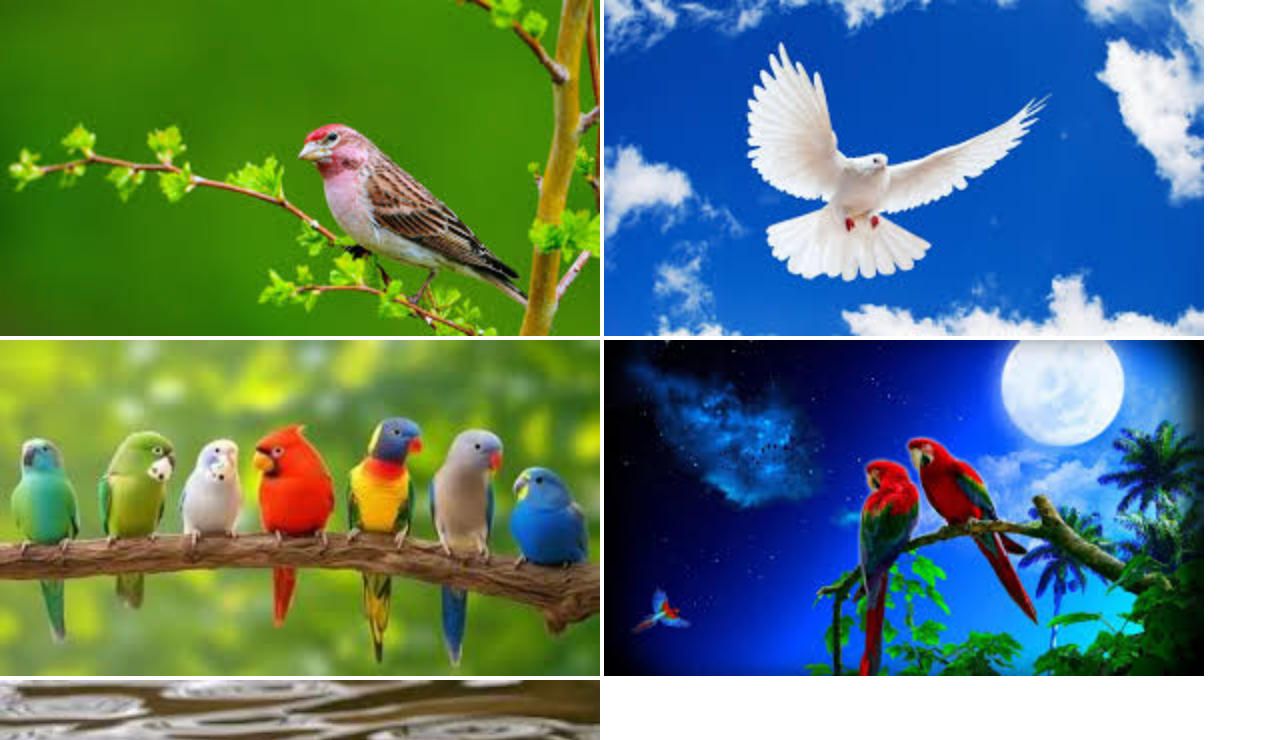
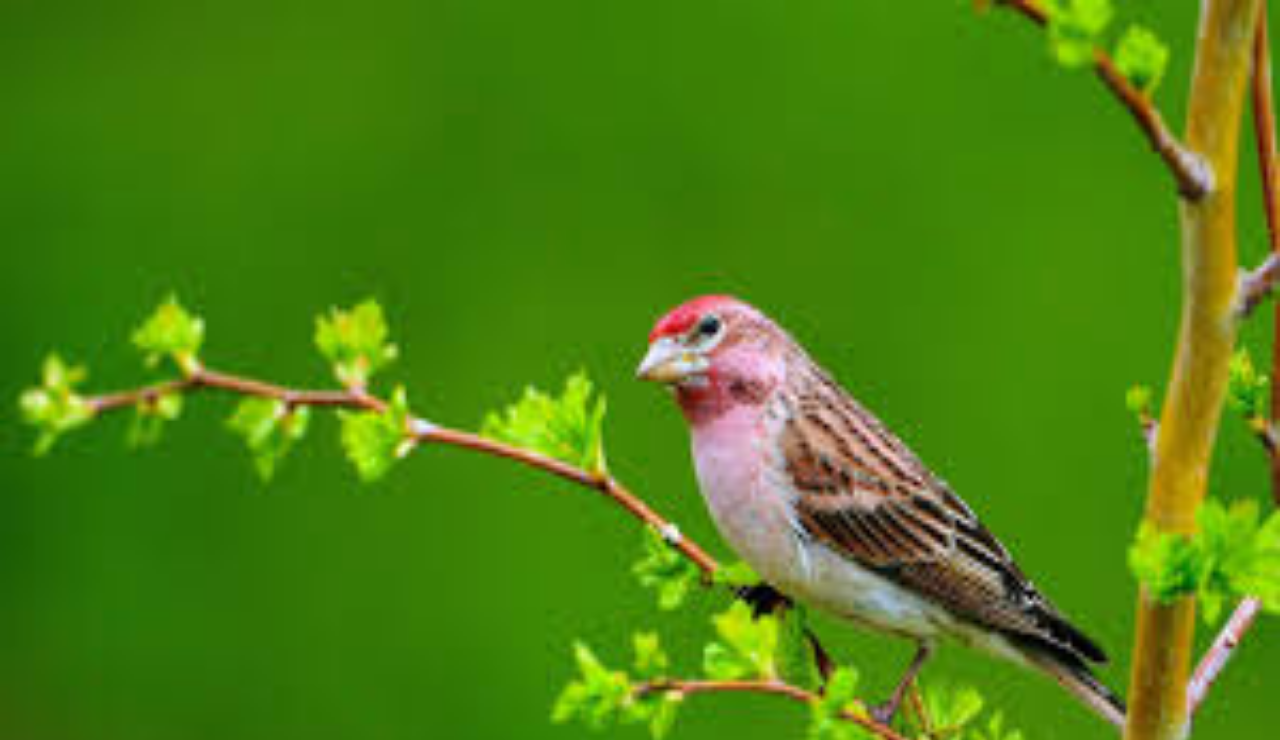
Before and after one commit to webdevpradeep/img_scroll, a plain HTML site: page index.html in a window 1280 px wide. Shown: the top 740 px of the page. Drawn offline with Linux system fonts and the light colour scheme.

Commit message:
I made a webpage using HTML, CSS and JavaScript. In this page we can see some special event on scrolling.

```diff
--- a/style.css
+++ b/style.css
@@ -11,10 +11,10 @@
 .img4,
 .img5,
 .img6 {
-  max-width: 600px;
-  /* height: 100vh; */
+  /* max-width: 600px; */
+  height: 100vh;
   width: 100%;
-  transition: all 0.2s;
+  /* transition: all 2s; */
 
   /* object-fit: contain; */
 }
```
